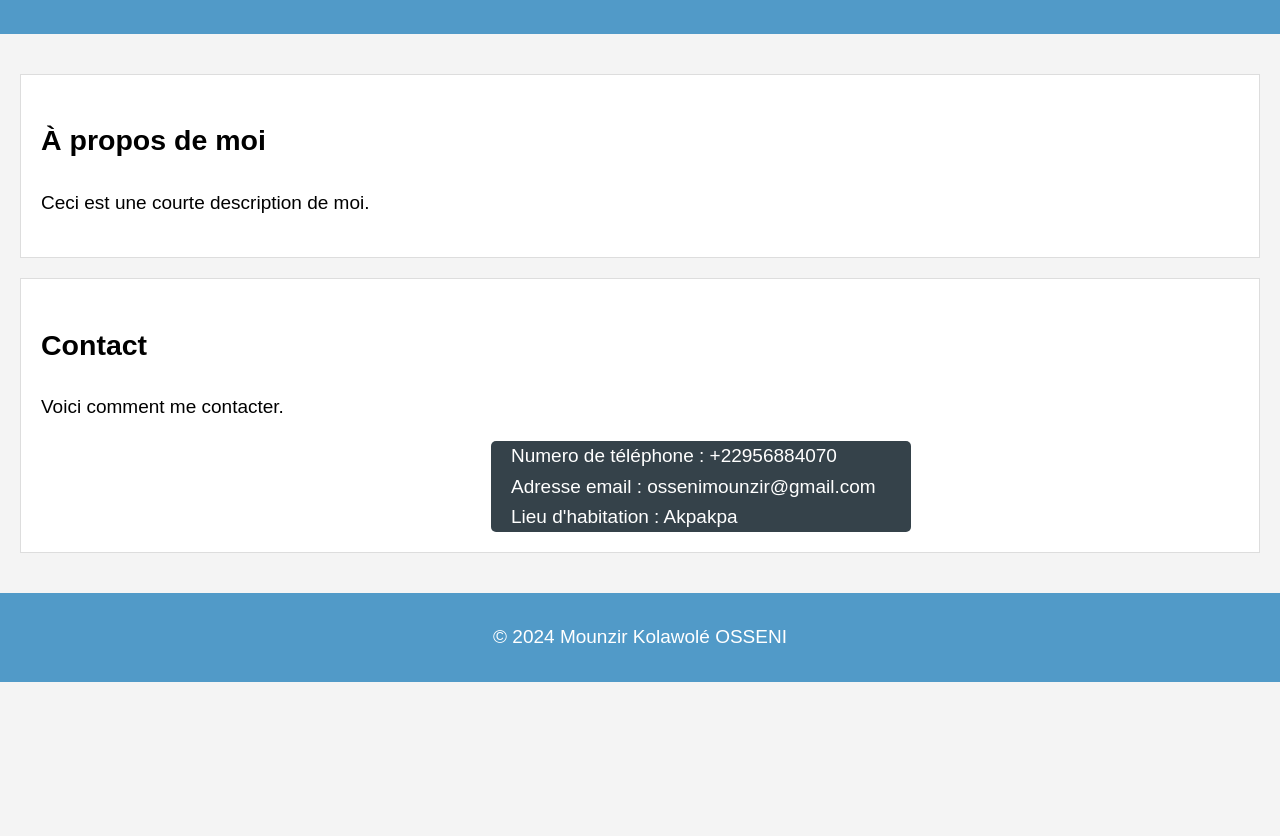
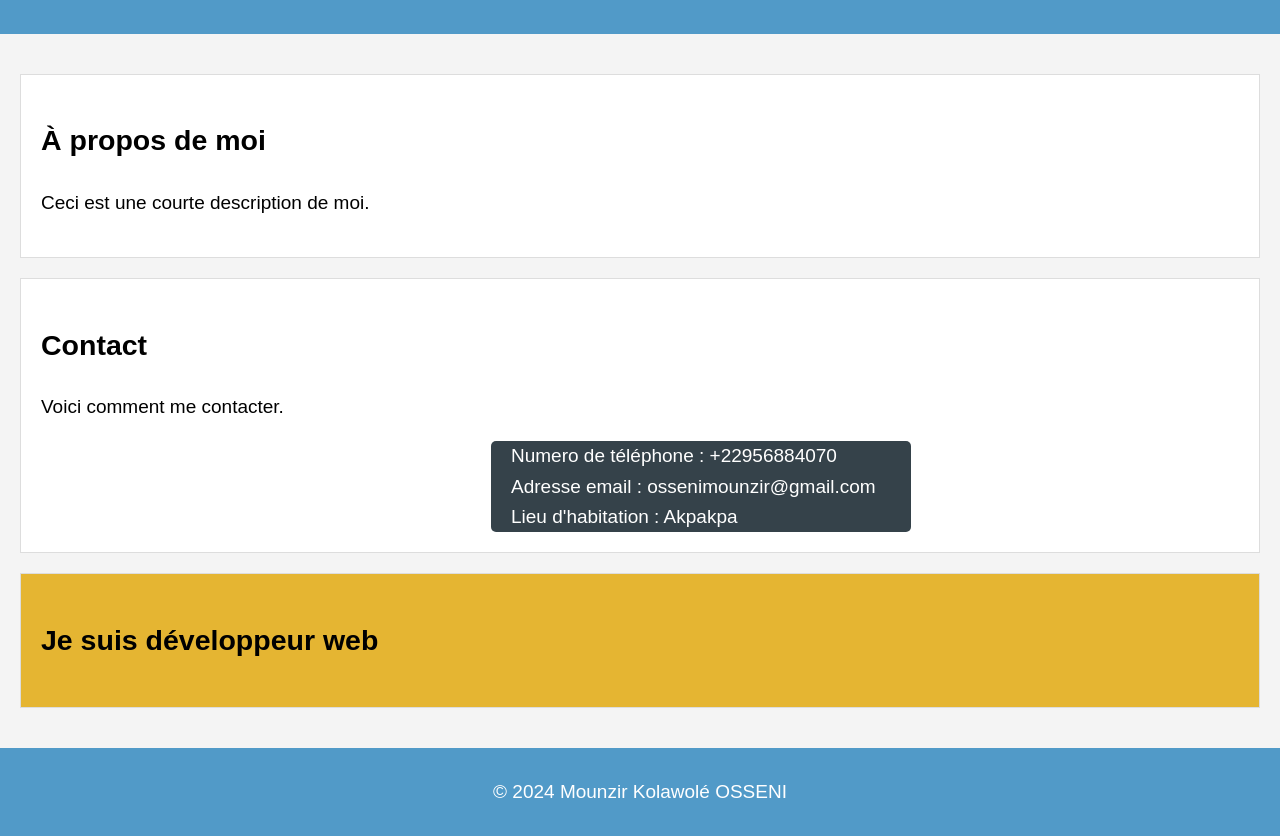
Before and after one commit to Moun-zir/projet_cours, a plain HTML site: page index.html in a window 1280 px wide. Shown: the part 118-954 px from the top of the page. Before the commit the page ends 800 px from the top, so only its background shows below. Drawn offline with Linux system fonts and the light colour scheme.

Commit message:
modification bg

```diff
--- a/index.html
+++ b/index.html
@@ -24,6 +24,9 @@
                 <li>Lieu d'habitation : Akpakpa</li>
             </div>
         </section>
+        <section id="info">
+            <h2>Je suis développeur web</h2>
+        </section>
     </main>
     <footer>
         <p>&copy; 2024 Mounzir Kolawolé OSSENI</p>
--- a/style.css
+++ b/style.css
@@ -39,6 +39,9 @@ section {
     position: relative;
     left: 450px;
 }
+#info{
+    background: rgb(229, 181, 50);
+}
 footer {
     text-align: center;
     padding: 10px 0;
```
